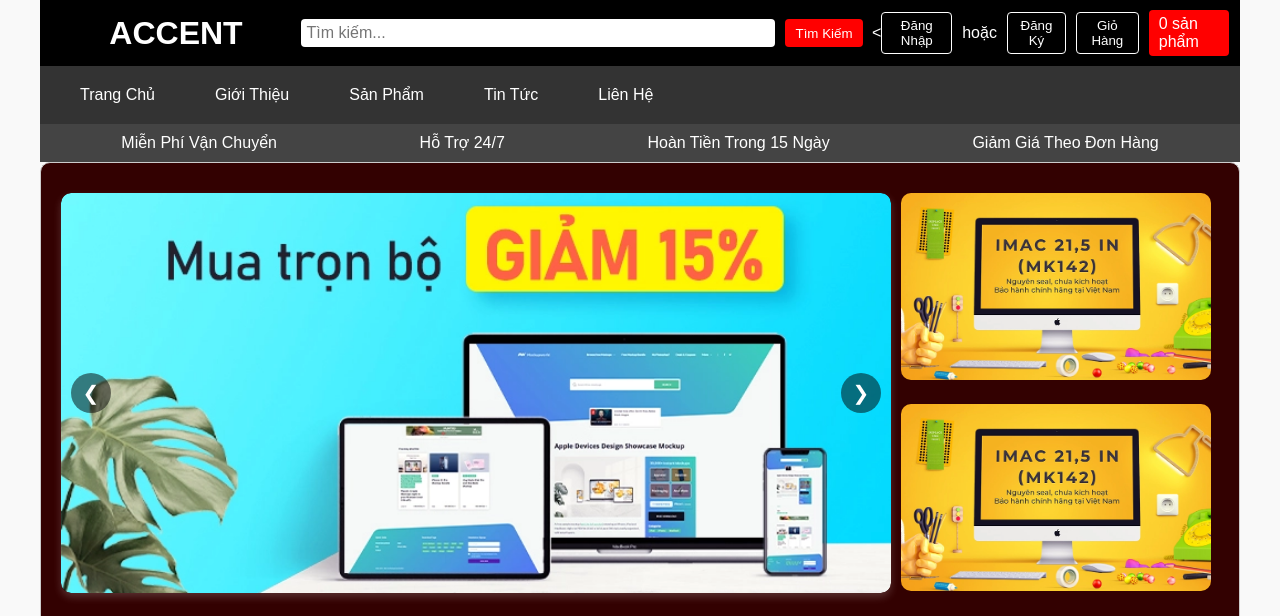
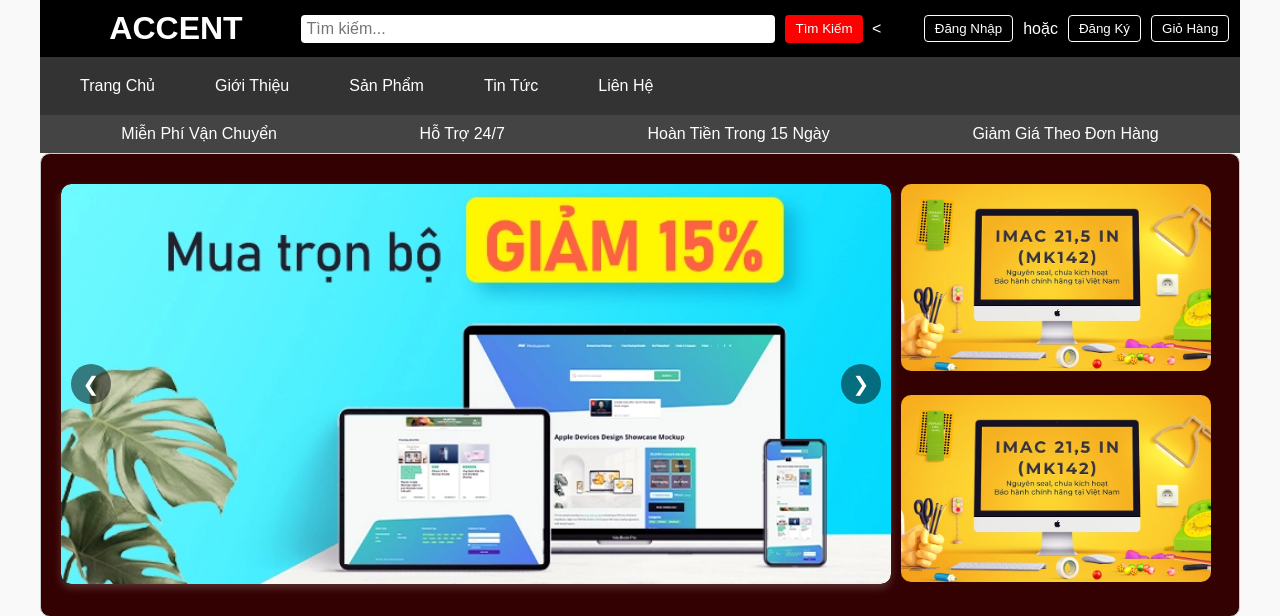
Before and after one commit to TrinhVietAnh86/BTL, a PHP site: page /index.php in a window 1280 px wide. Shown: the top 616 px of the page. Run offline with PHP 8.4, Linux system fonts and the light colour scheme.

Commit message:
Update giaodien.php

```diff
--- a/page/menu/giaodien.php
+++ b/page/menu/giaodien.php
@@ -13,7 +13,7 @@
     <span>hoặc</span>
     <button onclick="window.location.href='./page/dangnhap-dangki/dang-ki/dangki.php';">Đăng Ký</button>
     <button onclick="window.location.href='./../../BTL_tuan/text/giohang.php';">Giỏ Hàng</button>
-    <div class="cart">0 sản phẩm</div>
+
 </div>
 
 
```
